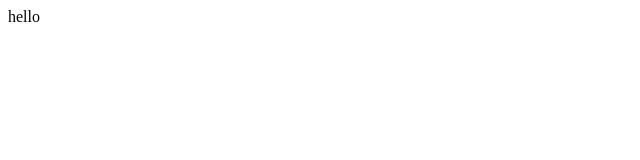
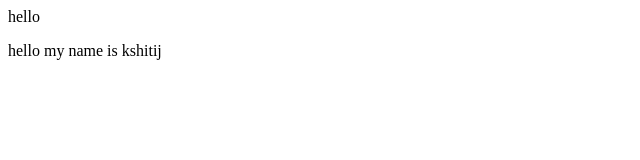
Before and after one commit to kshitij-rw/demo-repo3, a plain HTML site: page index.html in a window 1280 px wide. Shown: the whole page, without its empty margins (0-640 px from the left). Drawn offline with Linux system fonts and the light colour scheme.

Commit message:
paragraph added

```diff
--- a/index.html
+++ b/index.html
@@ -1 +1,2 @@
 <div>hello</div>
+<p> hello my name is kshitij</p>
```
